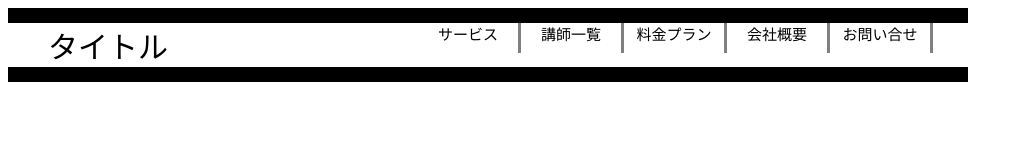
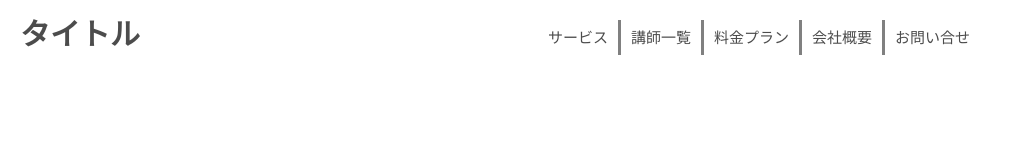
Before and after one commit to mitugu-kawasaki/test1, a plain HTML site: page フレックス練習画像/index.html in a window 1280 px wide. Shown: the whole page, without its empty margins (0-1023 px from the left). Drawn offline with Linux system fonts and the light colour scheme.

Commit message:
フレックス練習画像

```diff
--- a/フレックス練習画像/css/style.css
+++ b/フレックス練習画像/css/style.css
@@ -1,32 +1,67 @@
 @charset "utf-8";
-.body .wrap .main .tenpura .menu {
+/* cssリセット */
+
+/*利用するタグによってこちらの内容は増やす*/
+
+body,
+h1,
+h2,
+h3,
+ul,
+li,
+p {
     margin: 0;
     margin: 0;
     margin: 0;
     padding: 0;
+    line-height: 1;
+    /*デフォルトの文字色、font-familyを予め当てておく*/
+    color: #4c4c4c;
+    font-family: "游ゴシック体", YuGothic, "游ゴシック", "Yu Gothic", "メイリオ",
+        "Hiragino Kaku Gothic ProN", "Hiragino Sans", sans-serif;
+}
+
+a {
+    /*下線を消す*/
+    text-decoration: none;
+    /*色を消す*/
+    color: inherit;
 }
 
 .wrap {
     max-width: 960px;
     color: black;
     display: flex;
-    background-color: black;
+    justify-content: space-between;
+    align-content: center;
+    padding: 20px;
 }
-.main {
+h1 {
     font-size: 30px;
-    list-style: none;
-    margin-right: 250px;
 }
 .tenpura {
-    width: 960px;
     display: flex;
     list-style: none;
     font-size: 15px;
-    background-color: #fff;
 }
-.menu {
-    width: 100px;
-    height: 30px;
+.tenpura li {
+    padding: 10px;
     text-align: center;
     border-right: solid gray;
 }
+.tenpura li:last-child {
+    border-right: none;
+}
+@media screen and (max-width: 767px) {
+    .wrap {
+        display: block;
+    }
+    .tenpura {
+        display: block;
+        border-bottom: 1px solid black;
+    }
+    .tenpura li {
+        border-bottom: 1px solid black;
+        border-right: none;
+    }
+}
--- a/フレックス練習画像/index.html
+++ b/フレックス練習画像/index.html
@@ -9,15 +9,14 @@
     </head>
     <body>
         <div class="wrap">
+            <h1 class="main">タイトル</h1>
             <ul class="tenpura">
-                <li class="main">タイトル</li>
-                <li class="menu">サービス</li>
-                <li class="menu">講師一覧</li>
-                <li class="menu">料金プラン</li>
-                <li class="menu">会社概要</li>
-                <li class="menu">お問い合せ</li>
+                <li>サービス</li>
+                <li>講師一覧</li>
+                <li>料金プラン</li>
+                <li>会社概要</li>
+                <li>お問い合せ</li>
             </ul>
         </div>
-    </div>
     </body>
 </html>
```
Also changed, not shown: 2 other files.
